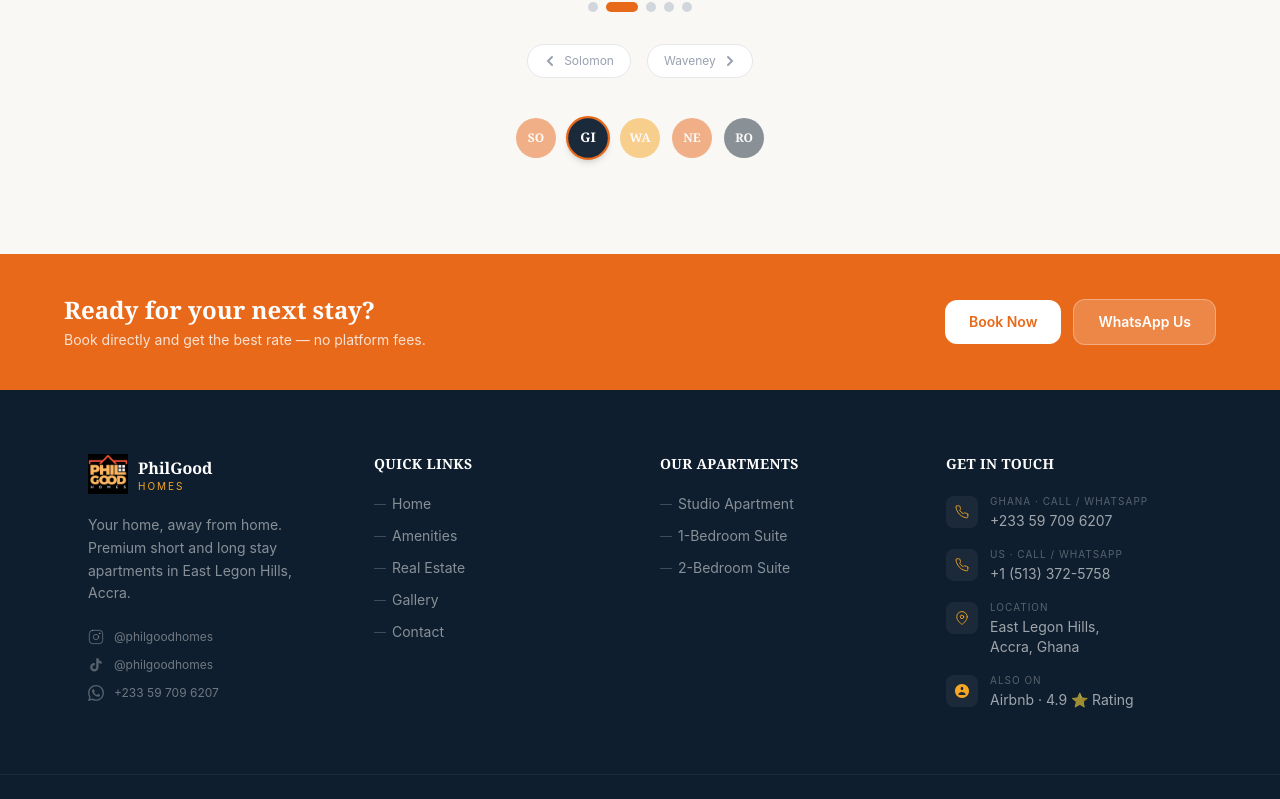
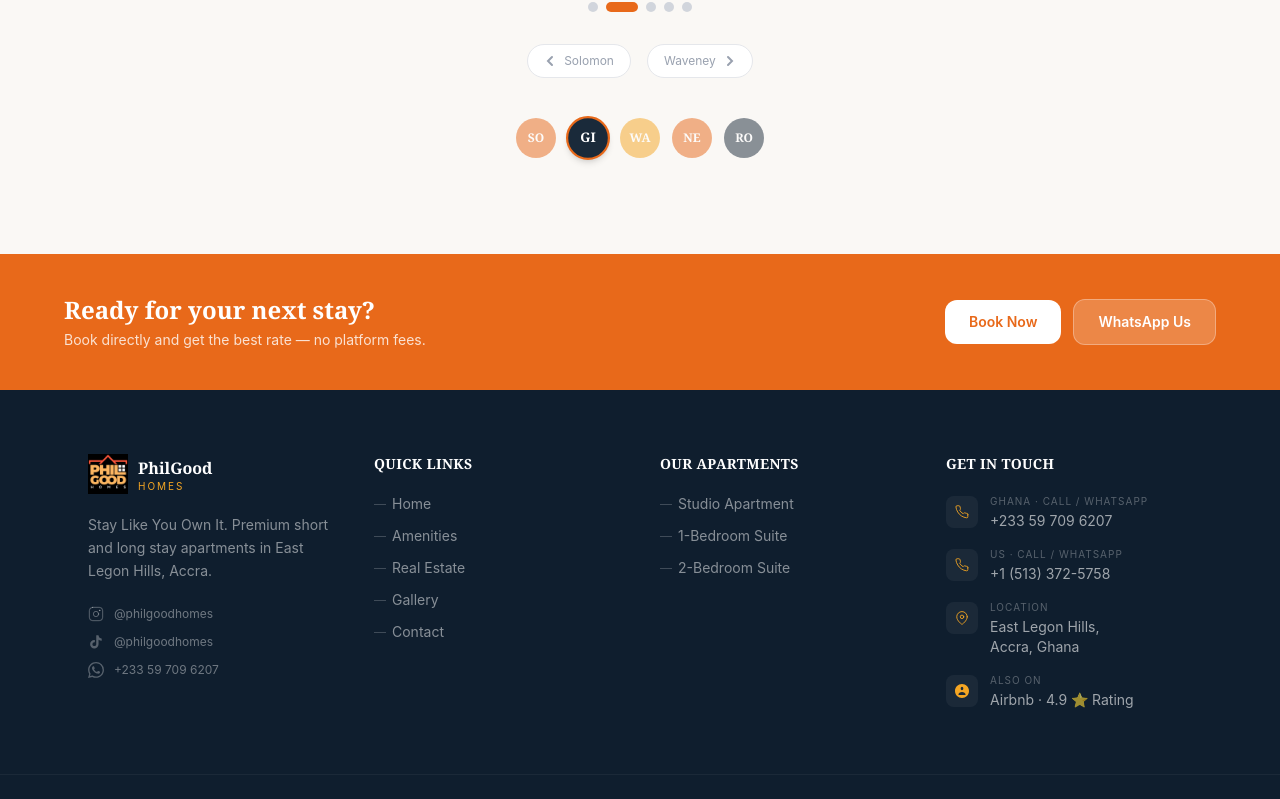
Before and after one commit to jjbaah068/philgoodhomes, a React (Vite) app: page / in a window 1280 px wide. Shown: the part 4012-4811 px from the top of the page. Built offline with nearby package versions, Linux system fonts and the light colour scheme.

Commit message:
changes to amenities and footer slogan

```diff
--- a/src/components/amenities.jsx
+++ b/src/components/amenities.jsx
@@ -1,14 +1,10 @@
 import wifi from "../assets/images/wifi1.jpg";
 import waterheater from "../assets/images/waterheater.jpeg";
-import kitchen from "../assets/images/kitchen.jpeg";
+import kitchen from "../assets/images/amenitieskit.jpeg";
 import aircondition from "../assets/images/aircondition1.jpeg";
 import bathroom from "../assets/images/slide14.jpeg";
 import generator from "../assets/images/generator1.jpeg";
 import security from "../assets/images/security.jpg";
-
-
-
-
 
 
 
--- a/src/components/footer.jsx
+++ b/src/components/footer.jsx
@@ -104,7 +104,8 @@
             </div>
           </Link>
           <p className="font-sans text-white/50 text-sm leading-relaxed mb-6">
-            Your home, away from home. Premium short and long stay apartments in East Legon Hills, Accra.
+            Stay Like You Own It.
+            Premium short and long stay apartments in East Legon Hills, Accra.
           </p>
 
           {/* Socials */}
```
Also changed, not shown: src/assets/images/amenitieskit.jpeg (added).
